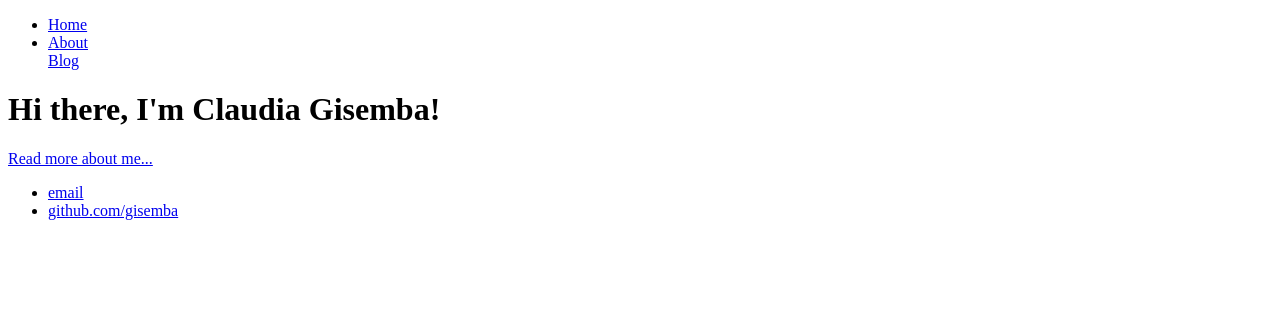
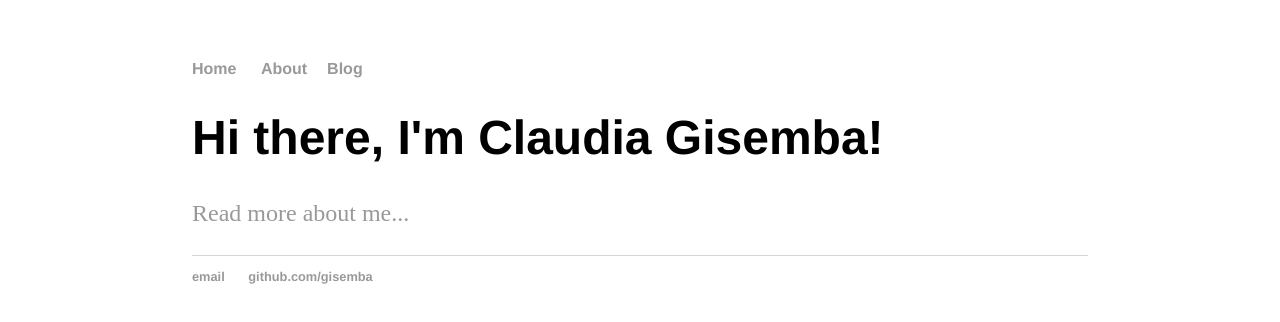
Before and after one commit to gisemba/gisemba.github.io, a plain HTML site: page index.html in a window 1280 px wide. Drawn offline with Linux system fonts and the light colour scheme.

Commit message:
Update index.html
Home page with styling

```diff
--- a/index.html
+++ b/index.html
@@ -2,6 +2,7 @@
 <html>
 	<head>
 		<title>Claudia Gisemba</title>
+		<link rel="stylesheet" type="text/css" href="css/index.css">
 	</head>
 	<body>
 		<nav>
```
